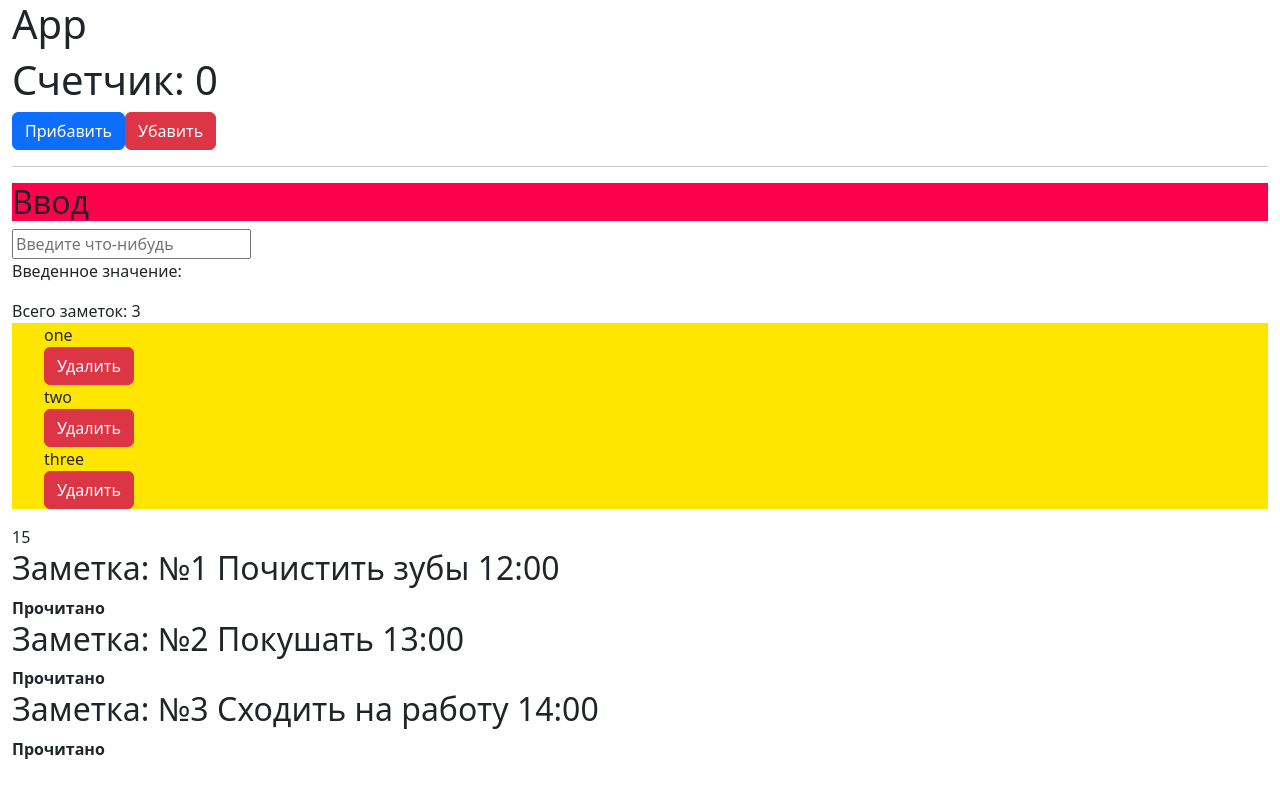
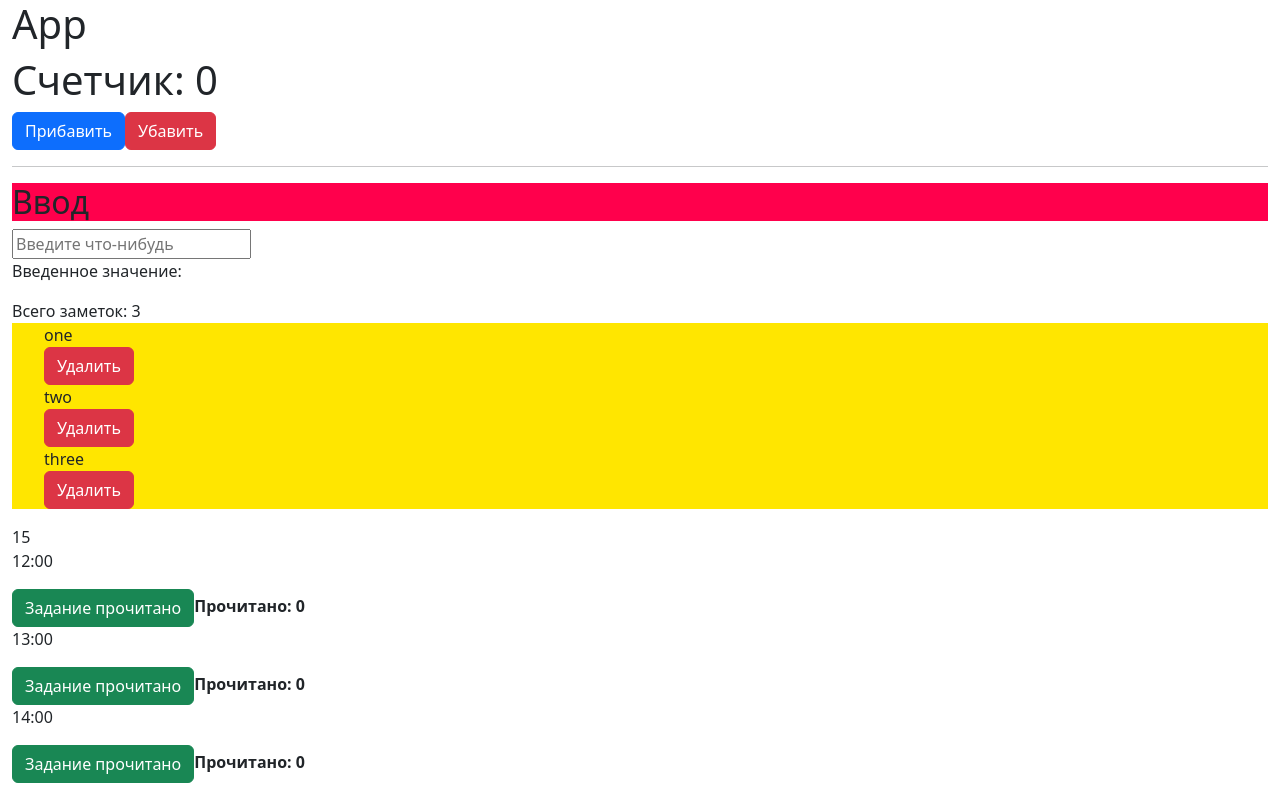
Before and after one commit to vitalay/vue-3, a Vue app in the folder vue-project/: page / in a window 1280 px wide. Built offline with nearby package versions, Linux system fonts and the light colour scheme.

Commit message:
$emit передача пропс

```diff
--- a/vue-project/src/App.vue
+++ b/vue-project/src/App.vue
@@ -10,20 +10,41 @@
       :task="note.task"
       :time="note.time"
       :id="note.id"
+      :wasTaskRead="note.wasTaskRead"
+      :isOpen="note.isOpen"
+      @countTaskOpen="note.wasTaskRead++"
     />
   </div>
 </template>
 
 <script>
-import MyNotes from './MyNotes.vue'; // Убедись, что этот компонент существует и находится в правильном пути
+import MyNotes from "./MyNotes.vue"; // Убедись, что этот компонент существует и находится в правильном пути
 
 export default {
   data() {
     return {
       notes: [
-        { task: 'Почистить зубы', id: 1, time: '12:00' },
-        { task: 'Покушать', id: 2, time: '13:00' },
-        { task: 'Сходить на работу', id: 3, time: '14:00' },
+        {
+          task: "Почистить зубы",
+          id: 1,
+          time: "12:00",
+          isOpen: false,
+          wasTaskRead: 0,
+        },
+        {
+          task: "Покушать",
+          id: 2,
+          time: "13:00",
+          isOpen: false,
+          wasTaskRead: 0,
+        },
+        {
+          task: "Сходить на работу",
+          id: 3,
+          time: "14:00",
+          isOpen: false,
+          wasTaskRead: 0,
+        },
       ],
     };
   },
--- a/vue-project/src/MyNotes.vue
+++ b/vue-project/src/MyNotes.vue
@@ -1,7 +1,11 @@
 <template>
   <div>
-    <h2>Заметка: №{{ id }} {{ task }} {{ time }}</h2>
-    <strong>Прочитано</strong>
+    <h2 v-if="isTaskOpen"
+    v-bind:class="wasTaskRead < 2 ? 'bg-success' : 'bg-danger'"
+    >Задание: №{{ id }} {{ task }} </h2>
+    <p>{{ time }}</p>
+    <button class="btn btn-success" v-on:click="openTask"> Задание прочитано </button>
+    <strong>Прочитано: {{ wasTaskRead }}</strong>
   </div>
 </template>
 
@@ -12,11 +16,7 @@ export default {
       type: String,
       required: true,
       default: "Отсутствует заметка",
-      validator(value) {
-        if (typeof value === "string") {
-          return true;
-        }
-      },
+
     },
 
     time: {
@@ -29,16 +29,30 @@ export default {
       type: Number,
       required: true,
       default: 0,
-      validator(value) {
-        if (typeof value === "number") {
-          return true;
-        }
-      },
+
     },
+    wasTaskRead : {
+      type: Number,
+    },
+    isOpen: {
+      type: Boolean,
+    },
+
   },
 
   data() {
-    return {};
+    return {
+        isTaskOpen: this.isOpen
+    };
+  },
+
+  methods: {
+    openTask() {
+      this.isTaskOpen = !this.isTaskOpen;
+      if (this.isTaskOpen) {
+        this.$emit("countTaskOpen", this.id);
+      }
+    },
   },
 };
 </script>
```
